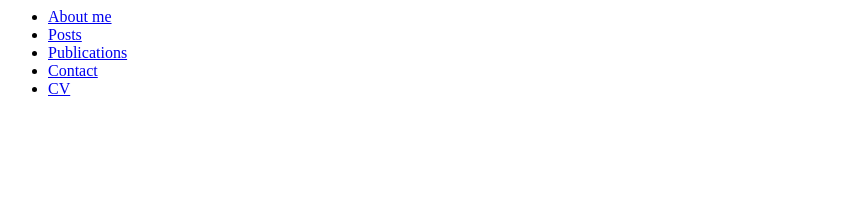
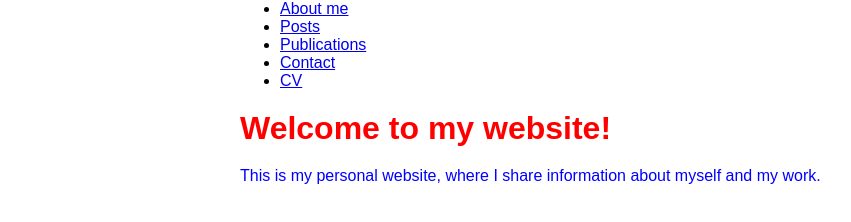
Before and after one commit to divaDseidnA/divadseidna.github.io, a plain HTML site: page index.html in a window 1280 px wide. Shown: the whole page, without its empty margins (0-851 px from the left). Drawn offline with Linux system fonts and the light colour scheme.

Commit message:
With basic style

```diff
--- a/index.html
+++ b/index.html
@@ -1,3 +1,9 @@
+<html>
+  <head>
+    <title>David Nagy</title>
+    <link rel="stylesheet" href="style.css">
+  </head>
+  <body>
     <nav>
       <ul>
         <li><a href="about.html">About me</a></li>
@@ -7,3 +13,7 @@
         <li><a href="cv.html">CV</a></li>
       </ul>
     </nav>
+    <h1>Welcome to my website!</h1>
+    <p>This is my personal website, where I share information about myself and my work.</p>
+  </body>
+</html>
--- /dev/null
+++ b/style.css
@@ -0,0 +1,14 @@
+body {
+  font-family: Arial, sans-serif;
+  background-color: #FFFFFF; /* white */
+  width: 800px;
+  margin: 0 auto; /* center the content */}
+
+h1 {
+  color: #FF0000; /* red */
+  margin: 20px 0; /* add space above and below the heading */
+}
+
+p {
+  color: #0000FF; /* blue */
+}
```
Lines whose indentation alone changed are shown as unchanged.
